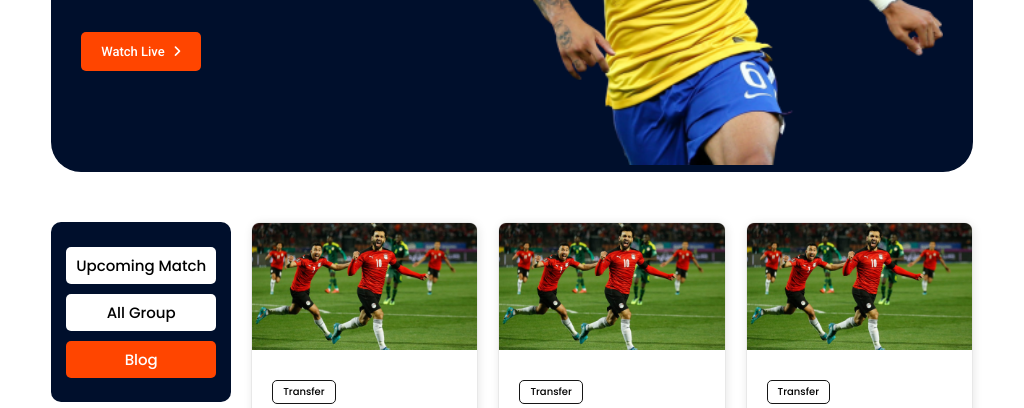
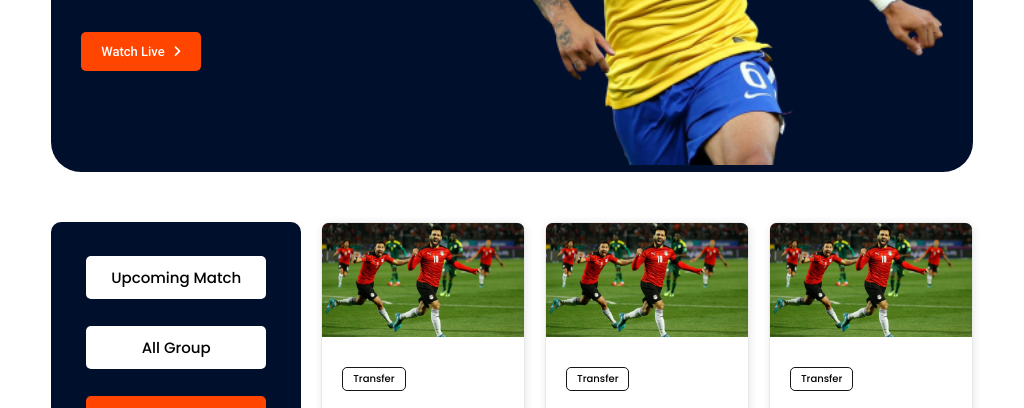
Before and after one commit to rajin572/world-cup-2022, a plain HTML site: page index.html in a window 1024 px wide. Shown: the part 348-756 px from the top of the page. Drawn offline with Linux system fonts and the light colour scheme.

Commit message:
Code Submit

```diff
--- a/css/group.css
+++ b/css/group.css
@@ -264,14 +264,14 @@ ____________ main-section css start from here _____________
 }
 
 .menu {
-    height: 312px;
-    width: 312px;
+    height: 250px;
+    width: 250px;
     display: flex;
     flex-direction: column;
     justify-content: space-around;
     align-items: center;
     background-color: #000f2c;
-    padding: 30px;
+    padding: 20px;
     border-radius: 10px;
     margin-right: 20px;
 }
@@ -284,9 +284,10 @@ ____________ main-section css start from here _____________
     display: inline-block;
     text-decoration: none;
     text-align: center;
-    width: 200px;
-    font-size: 20px;
-    padding: 15px 0px;
+    width: 180px;
+    margin: 10px 0px;
+    padding: 10px 00px;
+    font-size: 15px;
     background-color: #FFFFFF;
     color: black;
     border-radius: 5px;
@@ -295,34 +296,6 @@ ____________ main-section css start from here _____________
 #active {
     background-color: #ff4500;
     color: white;
-}
-
-@media screen and (min-width: 1025px) and (max-width: 1200px) {
-    .menu {
-        height: 250px;
-        width: 250px;
-    }
-
-    .menu-links {
-        font-size: 17px;
-        width: 200px;
-        padding: 12px 0px;
-    }
-}
-
-@media screen and (min-width: 993px) and (max-width: 1024px) {
-    .menu {
-        height: 180px;
-        width: 180px;
-        padding: 20px;
-    }
-
-    .menu-links {
-        display: inline-block;
-        font-size: 15px;
-        width: 150px;
-        padding: 7px 0px;
-    }
 }
 
 @media screen and (min-width: 577px) and (max-width: 992px) {
--- a/css/style.css
+++ b/css/style.css
@@ -264,14 +264,14 @@ ____________ main-section css start from here _____________
 }
 
 .menu {
-    height: 312px;
-    width: 312px;
+    height: 250px;
+    width: 250px;
     display: flex;
     flex-direction: column;
     justify-content: space-around;
     align-items: center;
     background-color: #000f2c;
-    padding: 30px;
+    padding: 20px;
     border-radius: 10px;
     margin-right: 20px;
 }
@@ -284,9 +284,10 @@ ____________ main-section css start from here _____________
     display: inline-block;
     text-decoration: none;
     text-align: center;
-    width: 200px;
-    font-size: 20px;
-    padding: 15px 0px;
+    width: 180px;
+    margin: 10px 0px;
+    padding: 10px 00px;
+    font-size: 15px;
     background-color: #FFFFFF;
     color: black;
     border-radius: 5px;
@@ -295,34 +296,6 @@ ____________ main-section css start from here _____________
 #active {
     background-color: #ff4500;
     color: white;
-}
-
-@media screen and (min-width: 1025px) and (max-width: 1200px) {
-    .menu {
-        height: 250px;
-        width: 250px;
-    }
-
-    .menu-links {
-        font-size: 17px;
-        width: 200px;
-        padding: 12px 0px;
-    }
-}
-
-@media screen and (min-width: 993px) and (max-width: 1024px) {
-    .menu {
-        height: 180px;
-        width: 180px;
-        padding: 20px;
-    }
-
-    .menu-links {
-        display: inline-block;
-        font-size: 15px;
-        width: 150px;
-        padding: 7px 0px;
-    }
 }
 
 @media screen and (min-width: 577px) and (max-width: 992px) {
--- a/css/upcoming-match.css
+++ b/css/upcoming-match.css
@@ -264,14 +264,14 @@ ____________ main-section css start from here _____________
 }
 
 .menu {
-    height: 312px;
-    width: 312px;
+    height: 250px;
+    width: 250px;
     display: flex;
     flex-direction: column;
     justify-content: space-around;
     align-items: center;
     background-color: #000f2c;
-    padding: 30px;
+    padding: 20px;
     border-radius: 10px;
     margin-right: 20px;
 }
@@ -284,9 +284,10 @@ ____________ main-section css start from here _____________
     display: inline-block;
     text-decoration: none;
     text-align: center;
-    width: 200px;
-    font-size: 20px;
-    padding: 15px 0px;
+    width: 180px;
+    margin: 10px 0px;
+    padding: 10px 00px;
+    font-size: 15px;
     background-color: #FFFFFF;
     color: black;
     border-radius: 5px;
@@ -295,34 +296,6 @@ ____________ main-section css start from here _____________
 #active {
     background-color: #ff4500;
     color: white;
-}
-
-@media screen and (min-width: 1025px) and (max-width: 1200px) {
-    .menu {
-        height: 250px;
-        width: 250px;
-    }
-
-    .menu-links {
-        font-size: 17px;
-        width: 200px;
-        padding: 12px 0px;
-    }
-}
-
-@media screen and (min-width: 993px) and (max-width: 1024px) {
-    .menu {
-        height: 180px;
-        width: 180px;
-        padding: 20px;
-    }
-
-    .menu-links {
-        display: inline-block;
-        font-size: 15px;
-        width: 150px;
-        padding: 7px 0px;
-    }
 }
 
 @media screen and (min-width: 577px) and (max-width: 992px) {
```
